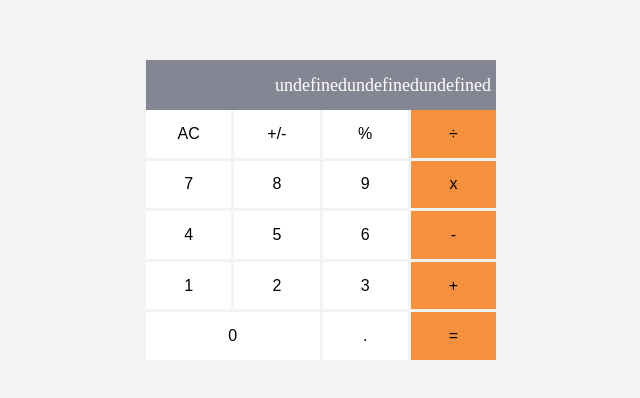
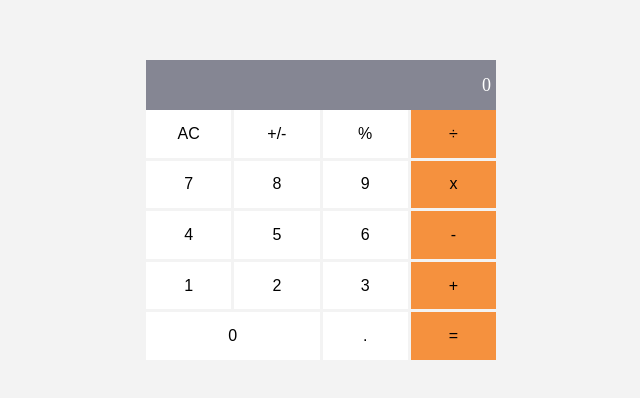
Before and after one commit to emmiiorji/math-magicians-app, a React (Create React App) app: page / in a window 1280 px wide. Shown: the part 190-588 px from the top of the page, without its empty margins (319-959 px from the left). Built offline with nearby package versions, Linux system fonts and the light colour scheme.

Commit message:
Refactor and event to the Calculator component

```diff
--- a/src/components/Calculator.js
+++ b/src/components/Calculator.js
@@ -1,19 +1,37 @@
-import React from 'react';
+import React, { Component } from 'react';
 import PropTypes from 'prop-types';
 import Display from './Display';
 import Keypad from './Keypad';
+import calculate from '../logic/calculate';
 
-class Calculator extends React.Component {
+class Calculator extends Component {
   constructor(props) {
     super(props);
     this.id = props.id;
+    this.handleKeyClick = this.handleKeyClick.bind(this);
+    this.state = {
+      total: 0,
+      next: null,
+      operation: null,
+    };
+  }
+
+  handleKeyClick(buttonName) {
+    this.setState((state) => {
+      const result = calculate(state, buttonName);
+      return result;
+    });
   }
 
   render() {
+    const { next, operation } = this.state;
+    let { total } = this.state;
+    total = total === null && next ? '' : total;
+
     return (
       <div id={this.id}>
-        <Display />
-        <Keypad />
+        <Display total={total === null ? 0 : total} next={next || ''} operation={operation || ''} />
+        <Keypad handleKeyClick={this.handleKeyClick} />
       </div>
     );
   }
```
